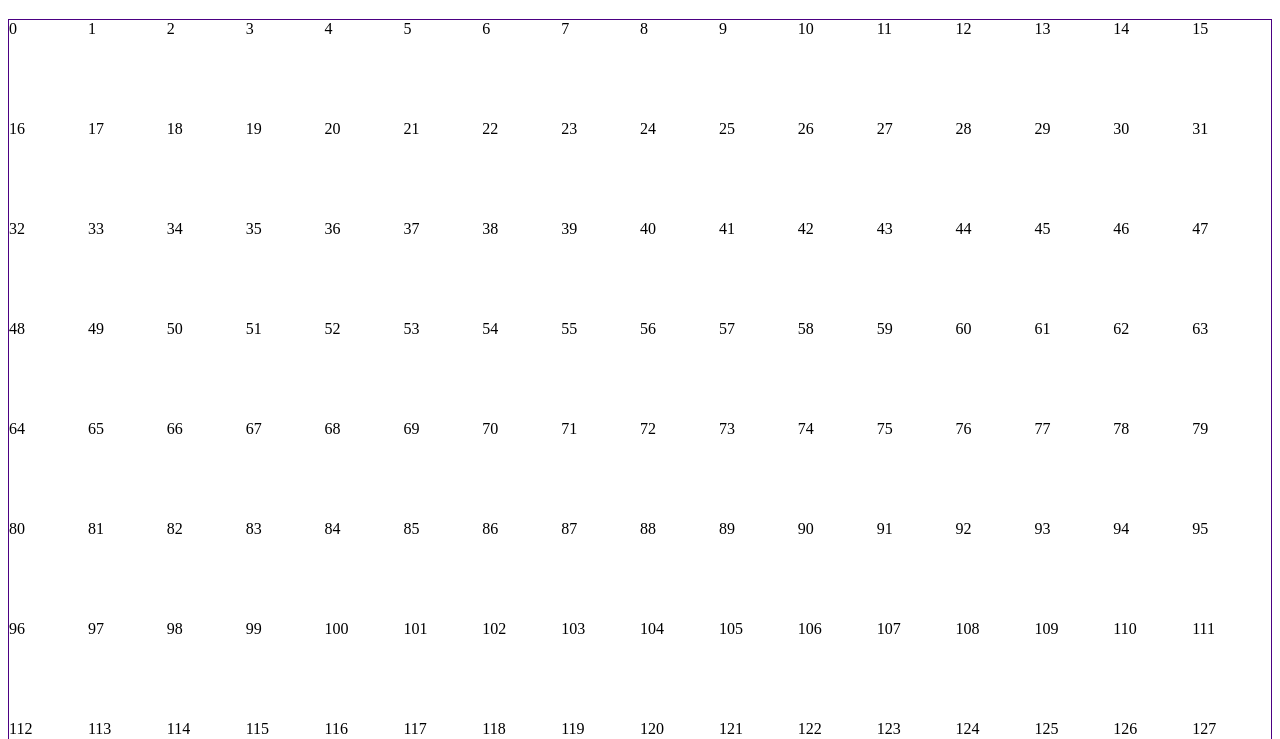
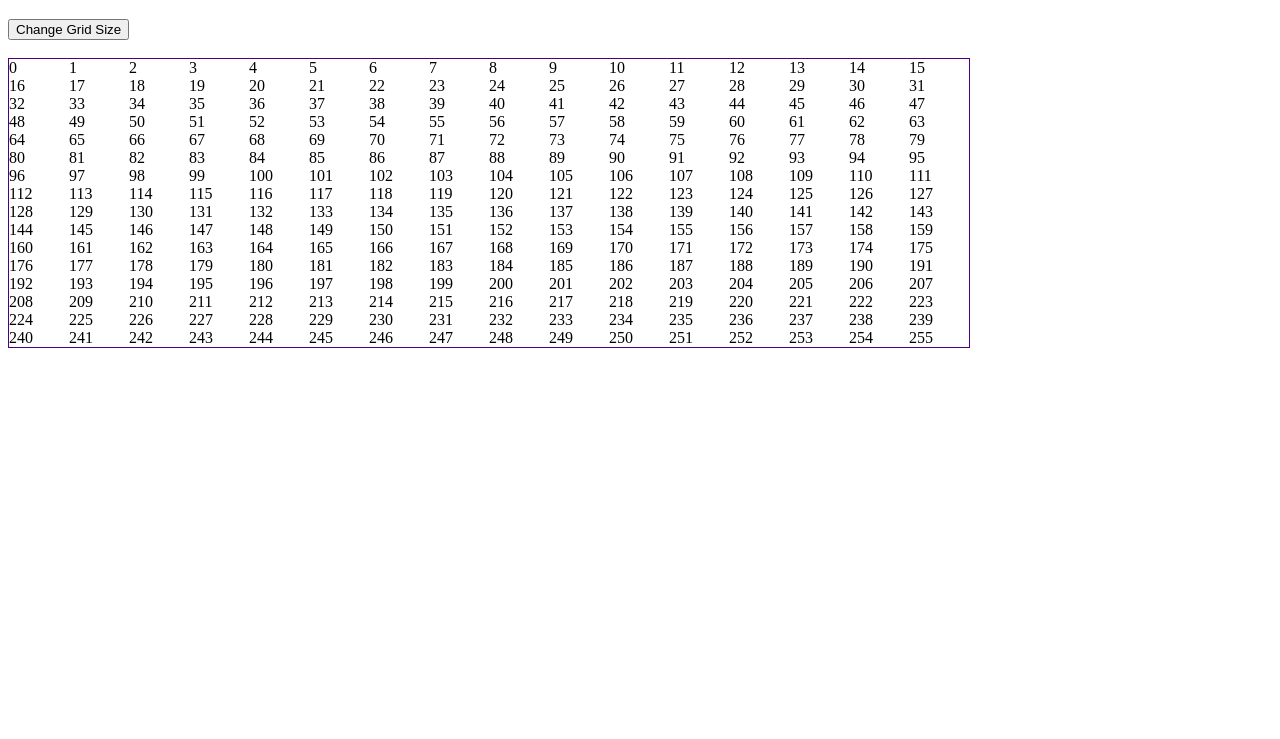
Before and after one commit to luannahrens/etch-a-sketch, a plain HTML site: page index.html in a window 1280 px wide. Shown: the part 61-800 px from the top of the page. Drawn offline with Linux system fonts and the light colour scheme.

Commit message:
Added button to resize grip per user input

```diff
--- a/index.html
+++ b/index.html
@@ -10,6 +10,10 @@
 <body>
     <h1>Etch-a-Sketch</h1>
     <!-- Content goes here -->
+    <div>
+        <button id="size" >Change Grid Size</button>
+        <br><br>
+    </div>
      <div class="container"></div>
 
     <script src="javascript.js"></script>
--- a/javascript.js
+++ b/javascript.js
@@ -1,8 +1,29 @@
 let container = document.getElementsByClassName('container')[0];
-for (i = 0; i < 256; i++){
-    let newDiv = document.createElement('div');
-    newDiv.textContent = i;
-    newDiv.className = "item";
-    container.appendChild(newDiv);
+function drawGrid(size){
+    container.textContent = "";
+    for (i = 0; i < (size*size); i++){
+        let newDiv = document.createElement('div');
+        newDiv.textContent = i;
+        newDiv.className = "item";
+        newDiv.style.height = `calc(100% * (1/${size}))`;
+        newDiv.style.width = `calc(100% * (1/${size}))`;
+        newDiv.addEventListener('mouseenter', function() {
+            // Code to execute when the mouse enters the element
+            console.log('Mouse entered!');
+            newDiv.style.backgroundColor = 'indigo';
+        });
+        container.appendChild(newDiv);
 
+    }
 }
+
+drawGrid(16);
+btnSize = document.getElementById("size");
+btnSize.addEventListener("click", () => {
+    let userInput = prompt("Please enter a new grid size: ");
+    if (userInput <= 100) {
+        drawGrid(userInput);
+    } else {
+        alert ("Size must be 100 or lower.");
+    }
+});
--- a/style.css
+++ b/style.css
@@ -1,7 +1,7 @@
 
 
 .container {
-  height: 80%;
+  width: 960px;
   border: 1px solid indigo;
   display: flex;
   flex-wrap: wrap;
@@ -12,6 +12,4 @@
 .item {
     display: inline-block;
     flex-grow: 1;
-    height: 100px;
-    width: calc(100% * (1/16));
 }
```
